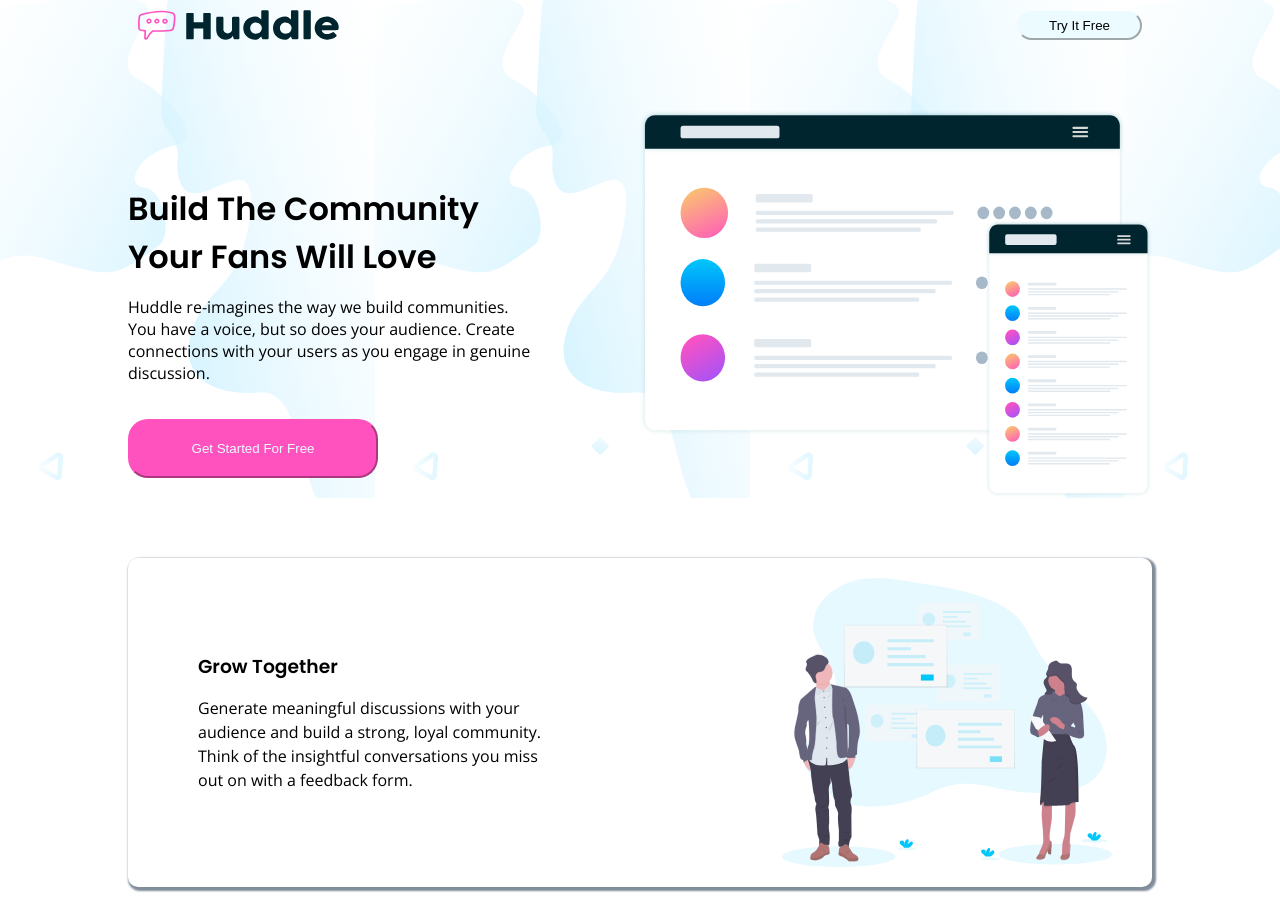
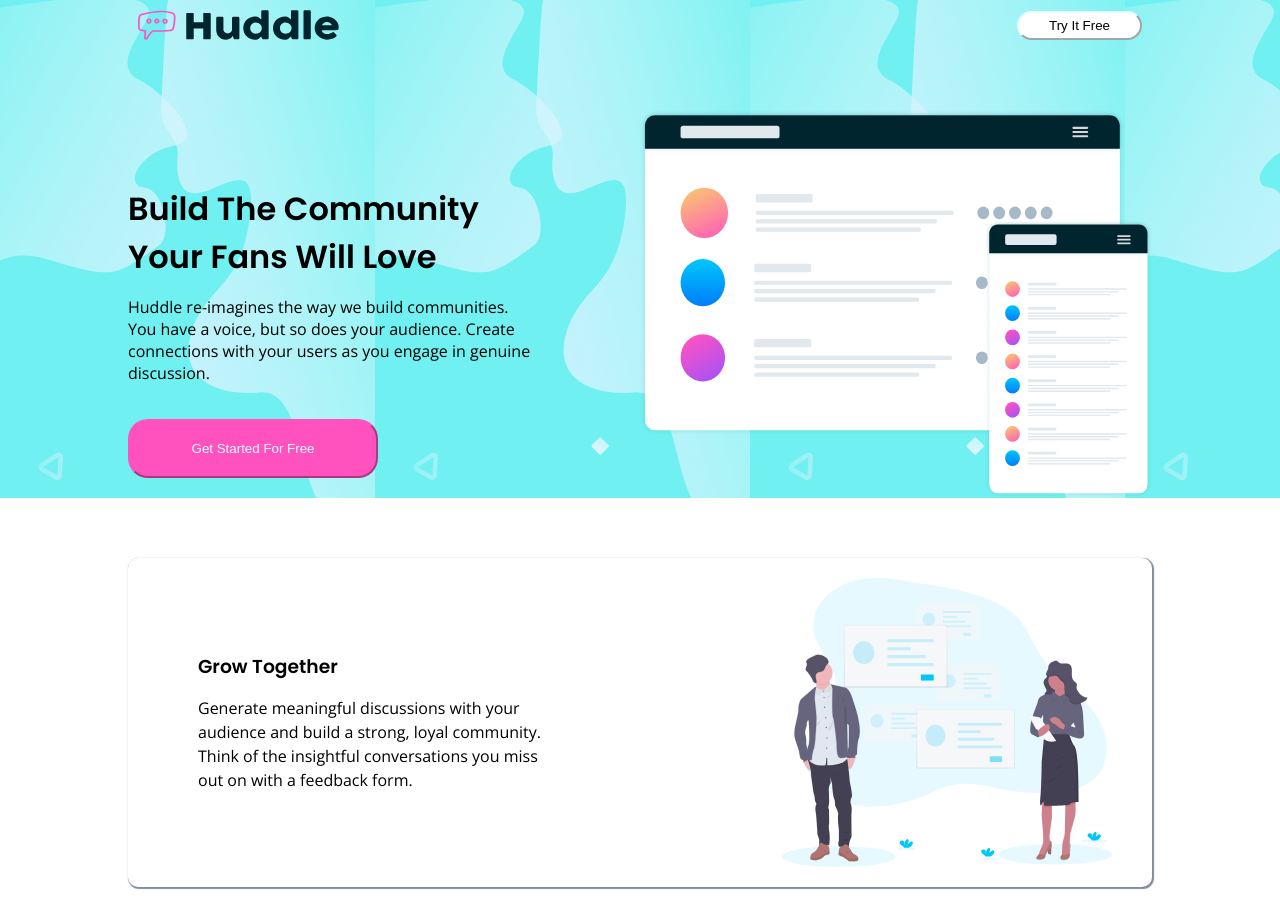
Before and after one commit to chimaris/huddle-landing-page, a plain HTML site: page index.html in a window 1280 px wide. Shown: the top 910 px of the page. Drawn offline with nearby package versions, Linux system fonts and the light colour scheme.

Commit message:
correct button and header style

```diff
--- a/css/style.css
+++ b/css/style.css
@@ -16,7 +16,7 @@ body {
 
 header {
     background-image: url('../images/bg-hero-mobile.svg');
-    /* background-color: aqua; */
+    background-color: rgb(112, 240, 240);
 
 }
 
@@ -52,8 +52,8 @@ nav .logo {
 .tryItButton {
     border-radius: 20px;
     padding: 5px 30px;
-    border-color: hsl(193, 100%, 96%);;
-    background-color: hsl(193, 100%, 96%);;
+    border-color: hsl(193, 100%, 96%);
+    background-color: #fff;
 }
 
 .getStartedBtn {
@@ -64,7 +64,10 @@ nav .logo {
     border-color: hsl(322, 100%, 66%);
     width: 250px;
     margin: 20px 0;
+}
 
+.getStartedBtn:hover {
+    background-color: hsl(322, 84%, 71%);
 }
 
 header.header .info-section {
@@ -78,7 +81,7 @@ main.card, main.readyToBuild-section {
     margin: 25px auto;
     padding: 10px;
     border-radius: 10px;
-    box-shadow: 2px 2px 2px 2px hsl(208, 11%, 55%);
+    box-shadow: 1px 1px 1px 1px hsl(208, 11%, 55%);
 }
 
 main.readyToBuild-section {
--- a/index.html
+++ b/index.html
@@ -10,7 +10,7 @@
   <link href="https://fonts.googleapis.com/css2?family=Open+Sans&family=Poppins:wght@600&display=swap" rel="stylesheet">
   <link rel="stylesheet" href="css/style.css">
 
-  <title>Frontend Mentor | Huddle landing page with alternating feature blocks</title>
+  <title>Frontend Mentor | Huddle landing page</title>
 
   <!-- Feel free to remove these styles or customise in your own stylesheet 👍 -->
   <!-- <style>
```
